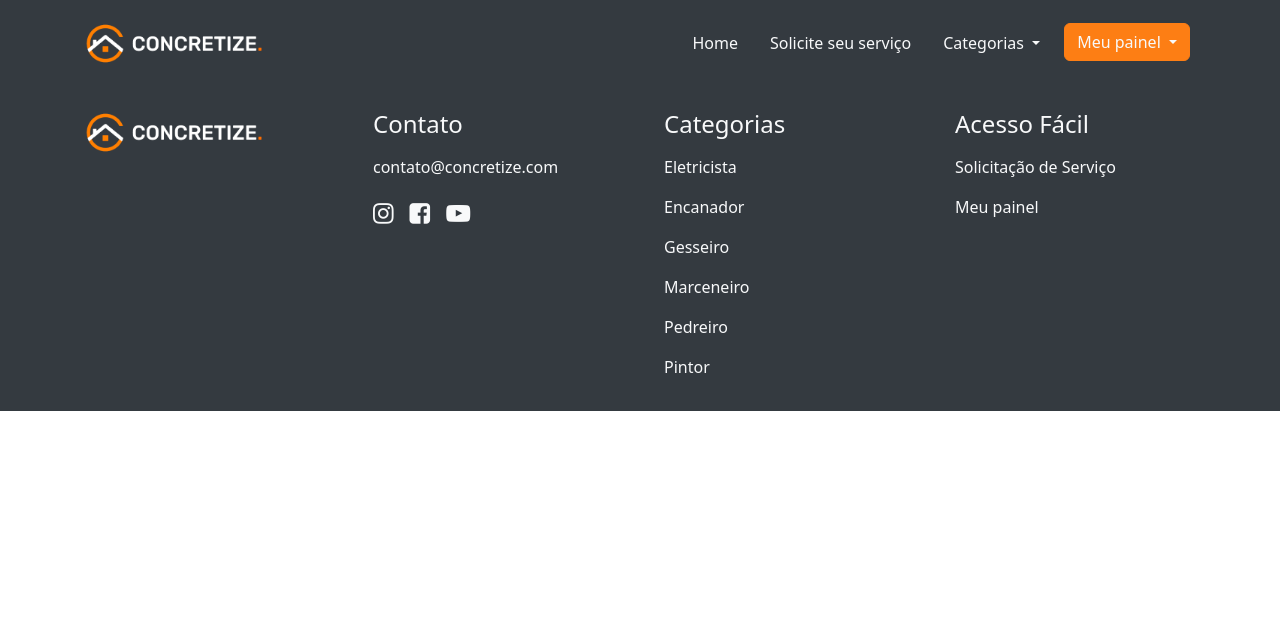
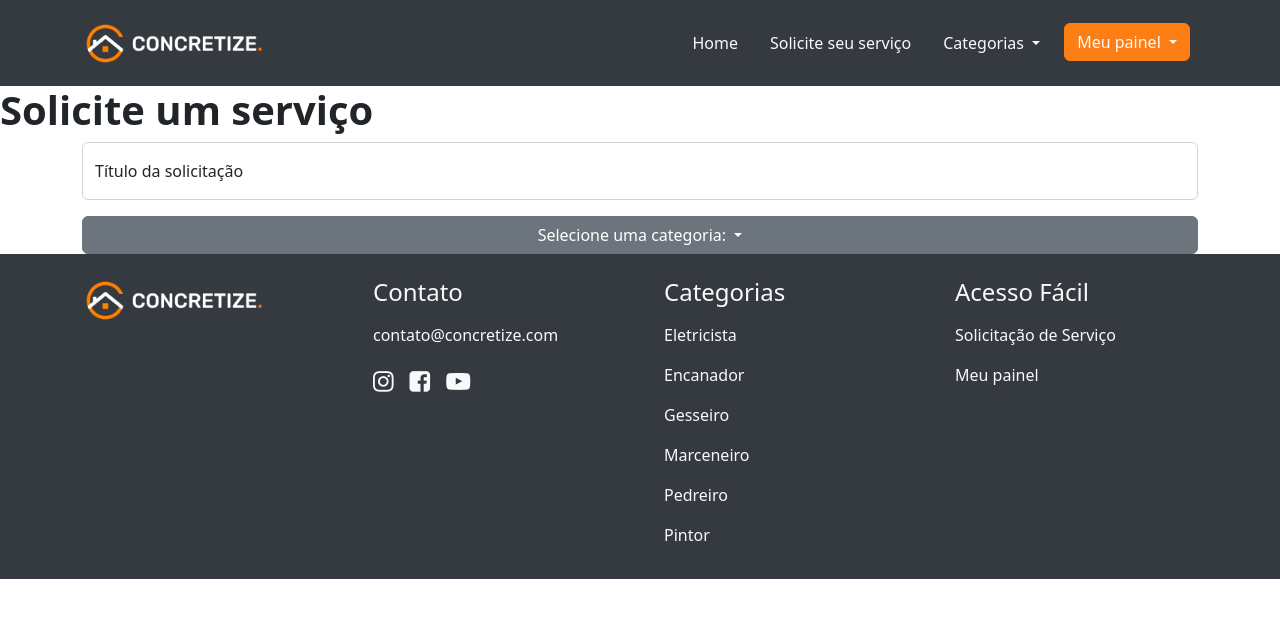
Before and after one commit to ICEI-PUC-Minas-PMV-ADS/PMV-ADS-2023-1-E1-PROJ-WEB-T11-Time2-CONCRETIZE, a website: page src/solicitacao-servico.html in a window 1280 px wide. Drawn offline with nearby package versions, Linux system fonts and the light colour scheme.

Commit message:
adicionando formulario de solicitacao de servicos

```diff
--- a/src/solicitacao-servico.html
+++ b/src/solicitacao-servico.html
@@ -56,6 +56,28 @@
       </div>
     </nav>
   </header>
+  <h1 class="fw-bold display-6">Solicite um serviço</h1>
+  <div class="container">
+    <div class="form-floating mb-3">
+      <input type="text" class="form-control" id="floatingInput" placeholder="Pintar sala, consertar cano...">
+      <label for="floatingInput">Título da solicitação</label>
+    </div>
+  </div>
+
+<div class="container">
+  <div class="dropdown">
+    <button class="btn btn-secondary dropdown-toggle col-12" type="button" data-bs-toggle="dropdown" aria-expanded="false">
+      Selecione uma categoria:
+    </button>
+    <ul class="dropdown-menu col-12 ">
+      <li><a class="dropdown-item" href="#">Pedreiro</a></li>
+      <li><a class="dropdown-item" href="#">Gesseiro</a></li>
+      <li><a class="dropdown-item" href="#">Pintor</a></li>
+      <li><a class="dropdown-item" href="#">Encanador</a></li>
+    </ul>
+  </div>
+</div>
+
 
   <footer class="bg-dark">
     <div class="container py-4">
```
